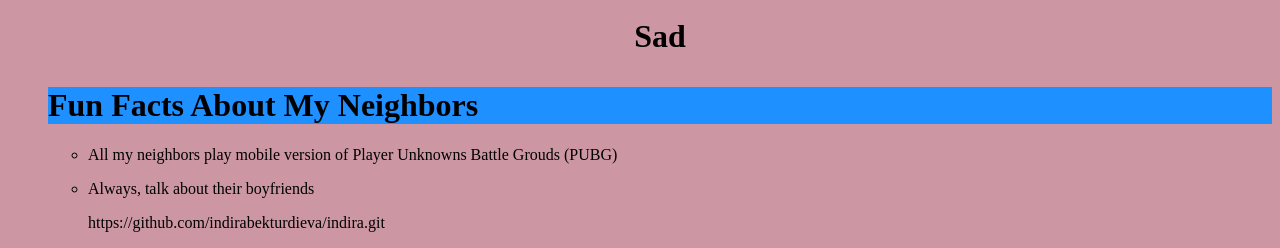
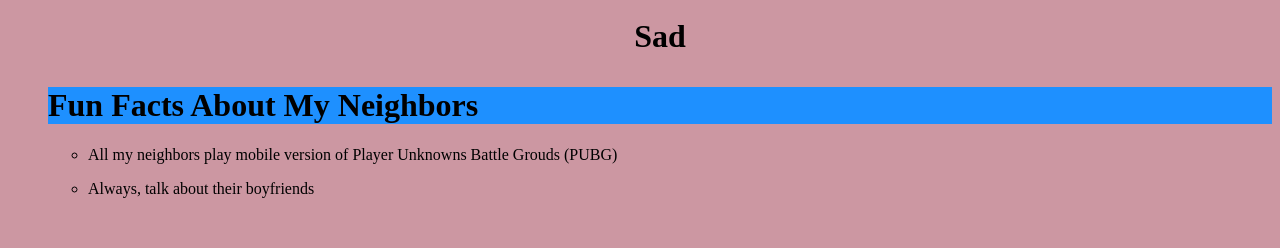
Before and after one commit to Bekturdieva/indira, a plain HTML site: page index.htm in a window 1280 px wide. Shown: the part 1143-1391 px from the top of the page. After the commit the page ends 1357 px from the top, so only its background shows below. Drawn offline with Linux system fonts and the light colour scheme.

Commit message:
Update index.htm

```diff
--- a/index.htm
+++ b/index.htm
@@ -56,4 +56,4 @@ Sad </p>
 <li> <p> All my neighbors play mobile version of Player Unknowns Battle Grouds (PUBG) </p> </li>
 <li> <p> Always, talk about their boyfriends </p> </li>
 
- https://github.com/indirabekturdieva/indira.git
+ <p> <a  href="index.html> </a> </p>
```
